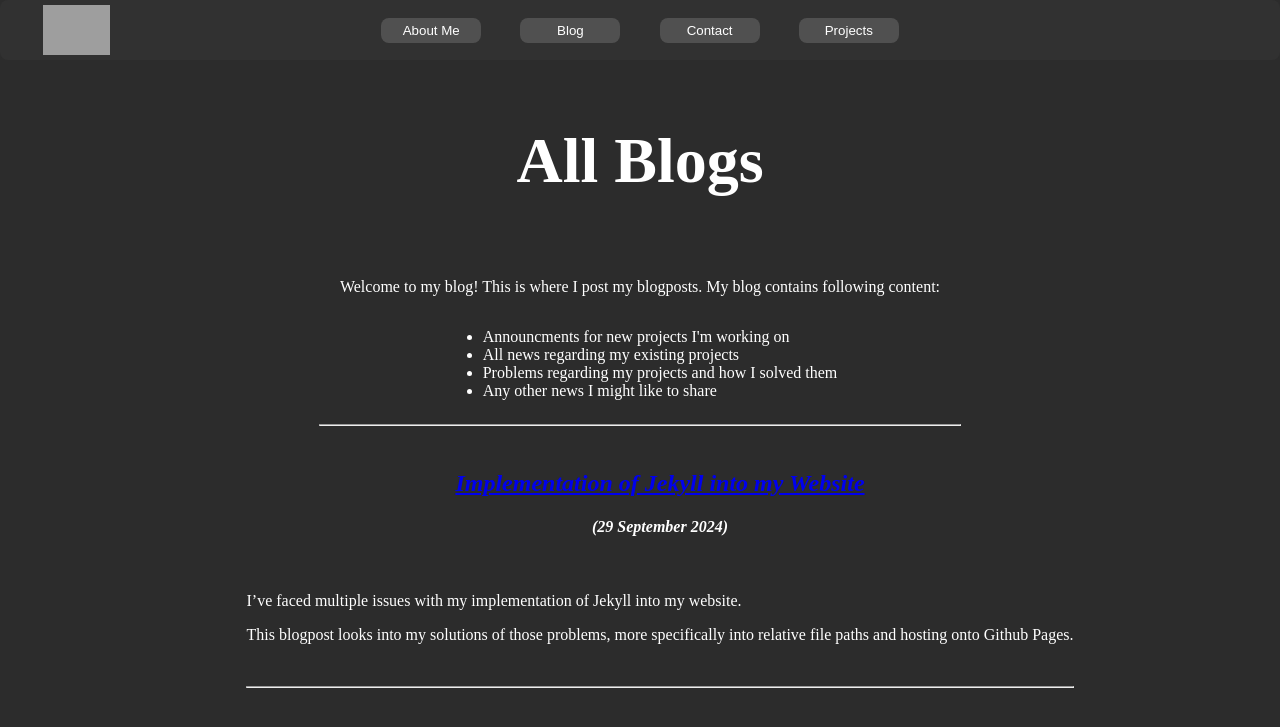
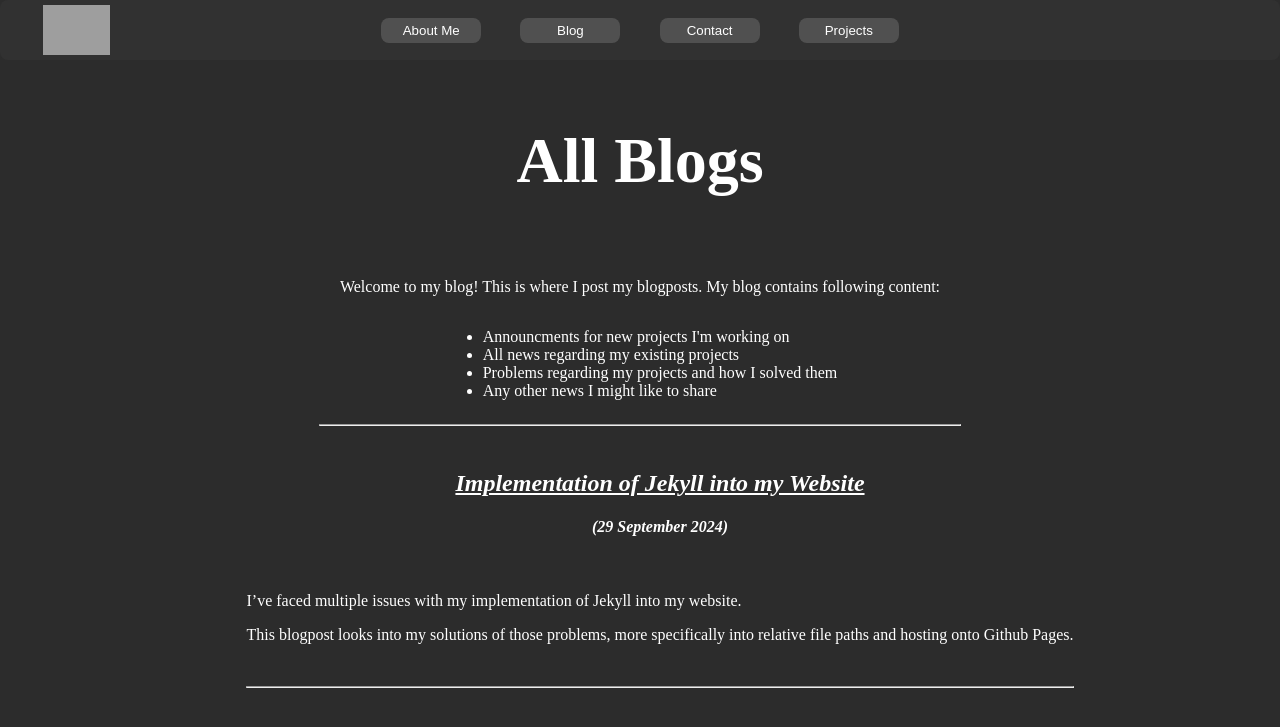
Before and after one commit to Xynox/website, a Jekyll site: the page built from html/blog/blog.html, in a window 1280 px wide. Shown: the top 727 px of the page. Built offline with Jekyll 4.4.1, drawn with Linux system fonts in a browser that asks for light colours; grey boxes are pictures that could not be loaded.

Commit message:
Add into blog-template link color
Fixes #16, all links in the blogposts are now white, ignoring if they
were visited or not

```diff
--- a/css/post.css
+++ b/css/post.css
@@ -16,3 +16,11 @@
     font-size: smaller;
     font-weight: normal;
 }
+
+a{
+    color: white;
+}
+
+a:visited{
+    color: white;
+}
```
